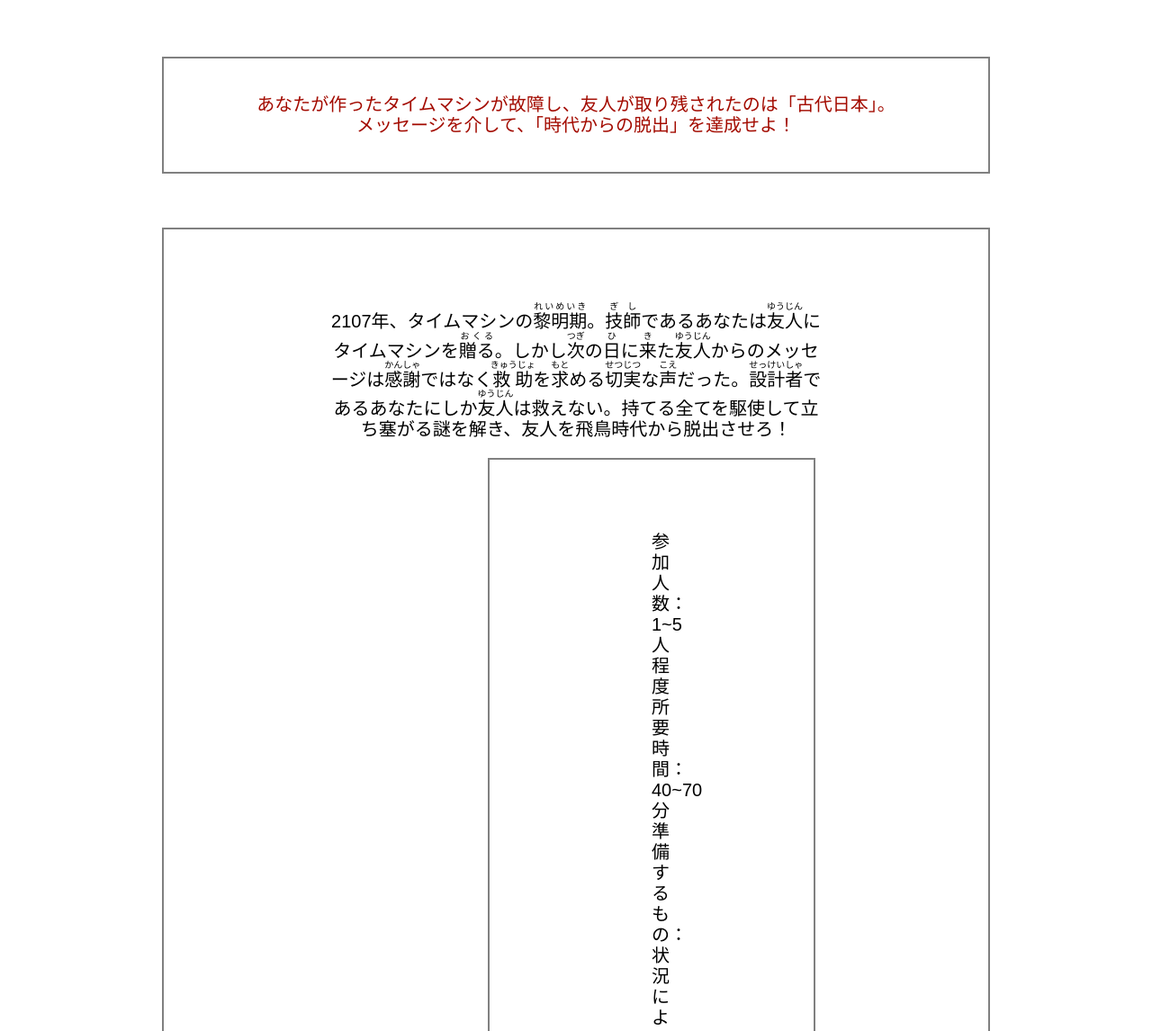
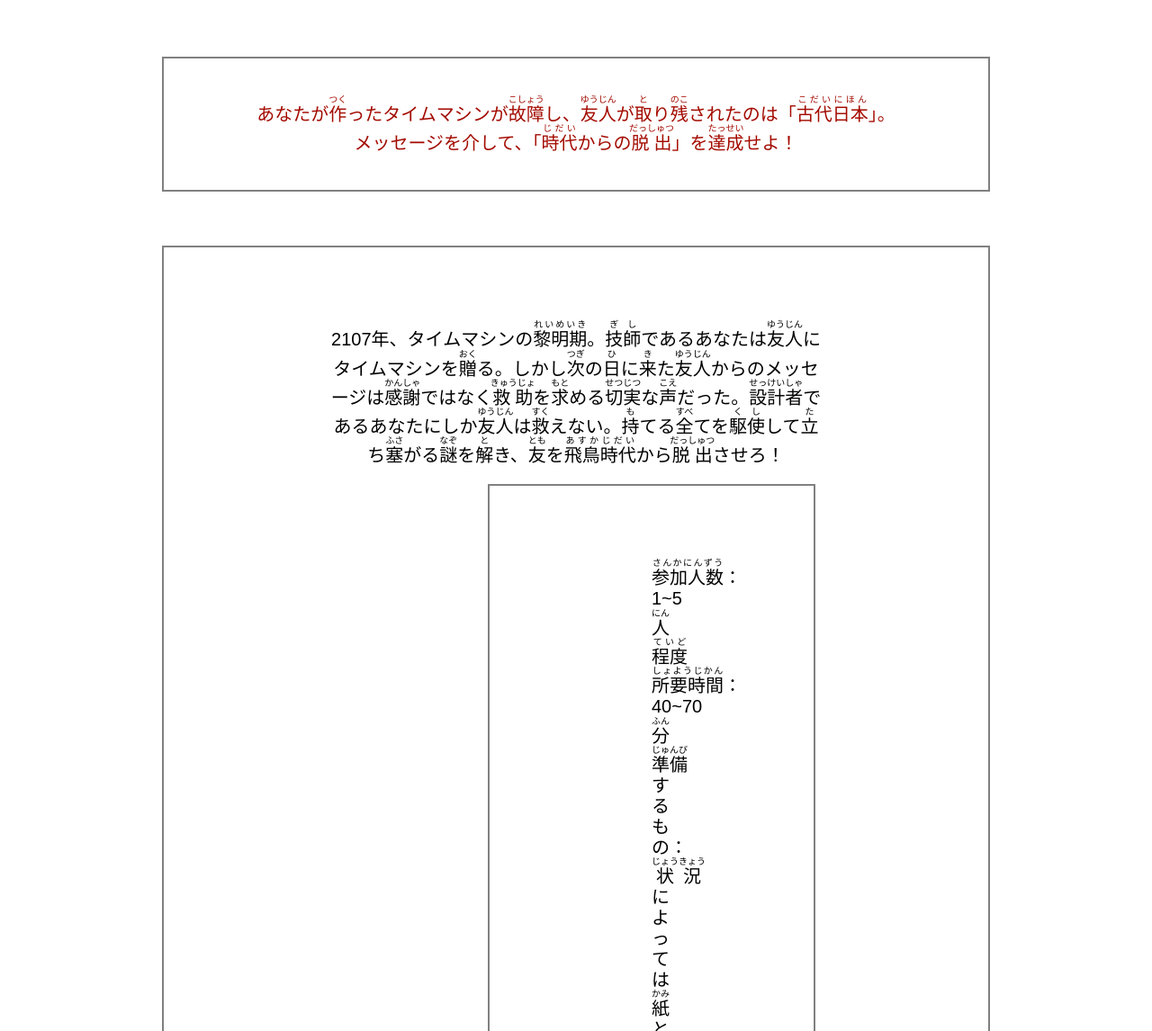
Before and after one commit to NHSyusan/alfa-yoyogi-D, a plain HTML site: page index.html in a window 1280 px wide. Shown: the part 962-2108 px from the top of the page at 90% size. Drawn offline with Linux system fonts and the light colour scheme.

Commit message:
Update index.html

```diff
--- a/index.html
+++ b/index.html
@@ -14,16 +14,16 @@
     </div>
     <div class="main">
         <div class="heading">
-            <p>あなたが作ったタイムマシンが故障し、友人が取り残されたのは「古代日本」。<br>
-                メッセージを介して、「時代からの脱出」を達成せよ！</p>
+            <p>あなたが<ruby>作<rt>つく</rt></ruby>ったタイムマシンが<ruby>故障<rt>こしょう</rt></ruby>し、<ruby>友人<rt>ゆうじん</rt></ruby>が<ruby>取<rt>と</rt></ruby>り<ruby>残<rt>のこ</rt></ruby>されたのは「<ruby>古代日本<rt>こだいにほん</rt></ruby>」。<br>
+                メッセージを介して、「<ruby>時代<rt>じだい</rt></ruby>からの<ruby>脱出<rt>だっしゅつ</rt></ruby>」を<ruby>達成<rt>たっせい</rt></ruby>せよ！</p>
         </div>
         <div class="story">
-            <p>2107年、タイムマシンの<ruby>黎明期<rt>れいめいき</rt></ruby>。<ruby>技師<rt>ぎし</rt></ruby>であるあなたは<ruby>友人<rt>ゆうじん</rt></ruby>にタイムマシンを<ruby>贈る<rt>おくる</rt></ruby>。しかし<ruby>次<rt>つぎ</rt></ruby>の<ruby>日<rt>ひ</rt></ruby>に<ruby>来<rt>き</rt></ruby>た<ruby>友人<rt>ゆうじん</rt></ruby>からのメッセージは<ruby>感謝<rt>かんしゃ</rt></ruby>ではなく<ruby>救助<rt>きゅうじょ</rt></ruby>を<ruby>求<rt>もと</rt></ruby>める<ruby>切実<rt>せつじつ</rt></ruby>な<ruby>声<rt>こえ</rt></ruby>だった。<ruby>設計者<rt>せっけいしゃ</rt></ruby>であるあなたにしか<ruby>友人<rt>ゆうじん</rt></ruby>は救えない。持てる全てを駆使して立ち塞がる謎を解き、友人を飛鳥時代から脱出させろ！</p>
+            <p>2107年、タイムマシンの<ruby>黎明期<rt>れいめいき</rt></ruby>。<ruby>技師<rt>ぎし</rt></ruby>であるあなたは<ruby>友人<rt>ゆうじん</rt></ruby>にタイムマシンを<ruby>贈<rt>おく</rt></ruby>る。しかし<ruby>次<rt>つぎ</rt></ruby>の<ruby>日<rt>ひ</rt></ruby>に<ruby>来<rt>き</rt></ruby>た<ruby>友人<rt>ゆうじん</rt></ruby>からのメッセージは<ruby>感謝<rt>かんしゃ</rt></ruby>ではなく<ruby>救助<rt>きゅうじょ</rt></ruby>を<ruby>求<rt>もと</rt></ruby>める<ruby>切実<rt>せつじつ</rt></ruby>な<ruby>声<rt>こえ</rt></ruby>だった。<ruby>設計者<rt>せっけいしゃ</rt></ruby>であるあなたにしか<ruby>友人<rt>ゆうじん</rt></ruby>は<ruby>救<rt>すく</rt></ruby>えない。<ruby>持<rt>も</rt></ruby>てる<ruby>全<rt>すべ</rt></ruby>てを<ruby>駆使<rt>くし</rt></ruby>して<ruby>立<rt>た</rt></ruby>ち<ruby>塞<rt>ふさ</rt></ruby>がる<ruby>謎<rt>なぞ</rt></ruby>を<ruby>解<rt>と</rt></ruby>き、<ruby>友<rt>とも</rt></ruby>を<ruby>飛鳥時代<rt>あすかじだい</rt></ruby>から<ruby>脱出<rt>だっしゅつ</rt></ruby>させろ！</p>
         <div class="rule">
-            <p>参加人数：1~5人程度<br>
-                所要時間：40~70分<br>
-                準備するもの：状況によっては紙とペンが必要。PCでの計算やメモができれば大丈夫です。<br>
-                使用ブラウザ：Google Chrome</p>
+            <p><ruby>参加人数<rt>さんかにんずう</rt></ruby>：1~5<ruby>人<rt>にん</rt></ruby><ruby>程度<rt>ていど</rt></ruby><br>
+                <ruby>所要時間<rt>しょようじかん</rt></ruby>：40~70<ruby>分<rt>ふん</rt></ruby><br>
+                <ruby>準備<rt>じゅんび</rt></ruby>するもの：<ruby>状況<rt>じょうきょう</rt></ruby>によっては<ruby>紙<rt>かみ</rt></ruby>とペンが<ruby>必要<rt>ひつよう</rt></ruby>。PCでの<ruby>計算<rt>けいさん</rt></ruby>やメモができれば<ruby>大丈夫<rt>だいじょうぶ</rt></ruby>です。<br>
+                <ruby>使用<rt>しよう</rt></ruby>ブラウザ：Google Chrome</p>
         </div>
     </div>
     <div class="start">
```
